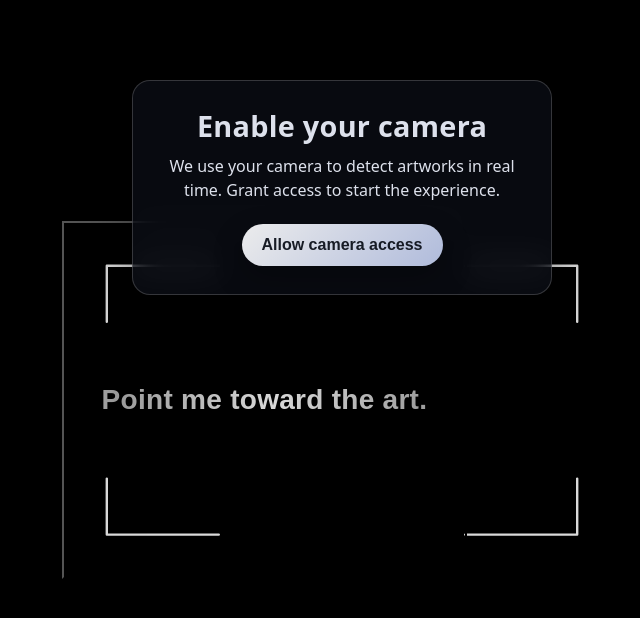
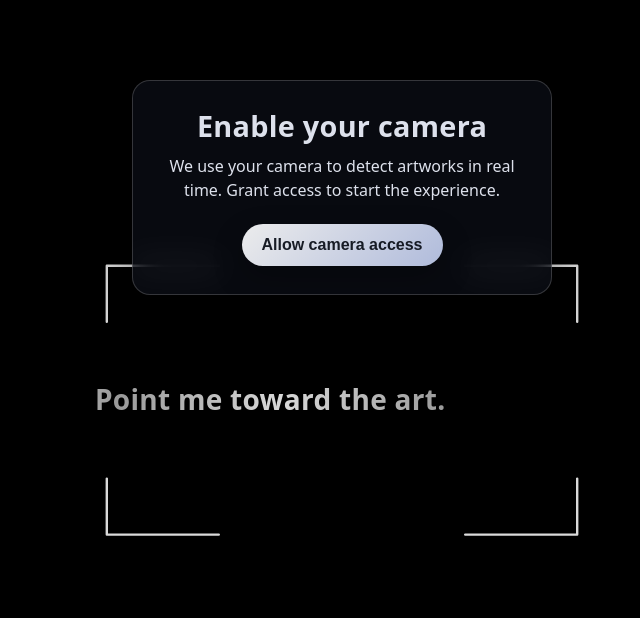
Before and after one commit to plattegruber/collective, a Svelte app in the folder apps/web/: page / in a window 1280 px wide. Shown: the top 618 px of the page, without its empty margins (298-938 px from the left). Built offline with nearby package versions, Linux system fonts and the light colour scheme.

Commit message:
Adopt Svelte 5 runes in App

```diff
--- a/apps/web/src/App.svelte
+++ b/apps/web/src/App.svelte
@@ -16,18 +16,18 @@
 
   const phrases = ['Point me toward the art.'];
 
-  let artContent = {};
-  let labels = {};
-  let currentArtwork = null;
+  let artContent = $state({});
+  let labels = $state({});
+  let currentArtwork = $state(null);
   let session = null;
   let isOnnxLoaded = false;
   const detectionBuffer = new Map();
-  let permissionState = 'unknown';
-  let permissionMessage = '';
-  let showPermissionPrompt = false;
-  let isRequestingCamera = false;
+  let permissionState = $state('unknown');
+  let permissionMessage = $state('');
+  let showPermissionPrompt = $state(false);
+  let isRequestingCamera = $state(false);
   let detectionStarted = false;
-  let lastCameraError = '';
+  let lastCameraError = $state('');
   let permissionStatusHandle;
 
   let videoEl;
@@ -37,21 +37,23 @@
   let animationFrameId;
   let phraseTimeout;
 
-  let overlayVisible = true;
-  let shouldShimmer = false;
-  let phraseOpacity = 1;
-  let phraseText = '';
+  let overlayVisible = $state(true);
+  let shouldShimmer = $state(false);
+  let phraseOpacity = $state(1);
+  let phraseText = $state('');
 
-  let showLoading = true;
-  let loadingMessage = 'Loading detector model...';
+  let showLoading = $state(true);
+  let loadingMessage = $state('Loading detector model...');
 
-  let artworkVisible = false;
-  let displayedArtwork = {
+  let artworkVisible = $state(false);
+  let displayedArtwork = $state({
     title: '',
     byline: '',
     materials: '',
     description: '',
-  };
+  });
+
+  const canRequestPermission = $derived(['prompt', 'denied', 'error'].includes(permissionState));
 
   const getFrameCanvas = (() => {
     let canvasRef = null;
@@ -286,8 +288,6 @@
       displayArtwork(candidateId);
     }
   }
-
-  $: canRequestPermission = ['prompt', 'denied', 'error'].includes(permissionState);
 
   function updatePermissionMessage(state) {
     switch (state) {
--- a/apps/web/src/components/InstructionOverlay.svelte
+++ b/apps/web/src/components/InstructionOverlay.svelte
@@ -107,6 +107,11 @@
   }
 
   .phrase {
+    background: none;
+    border: none;
+    color: inherit;
+    font: inherit;
+    cursor: pointer;
     position: absolute;
     inset: 0;
     display: flex;
```
